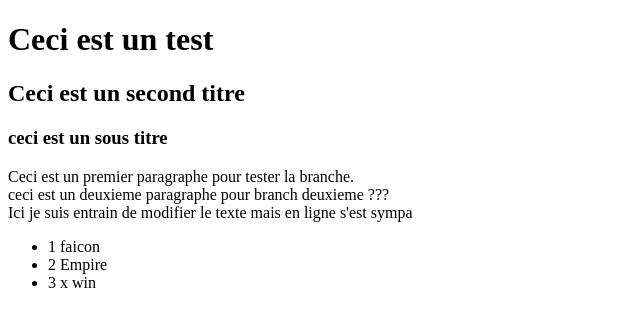
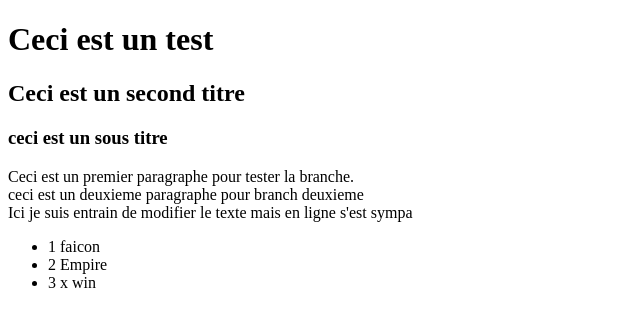
Before and after one commit to formationpdev/formationtest1, a plain HTML site: page index.html in a window 1280 px wide. Shown: the full height of the page, 0-640 px from the left. Drawn offline with Linux system fonts and the light colour scheme.

Commit message:
remove ?

```diff
--- a/index.html
+++ b/index.html
@@ -13,7 +13,7 @@
     Ceci est un premier paragraphe pour tester la branche.
 </div>
 <div>
-    ceci est un deuxieme paragraphe pour branch deuxieme ???
+    ceci est un deuxieme paragraphe pour branch deuxieme
 </div>
 <div> Ici je suis entrain de modifier le texte mais en ligne s'est sympa</div>
 <ul>
```
